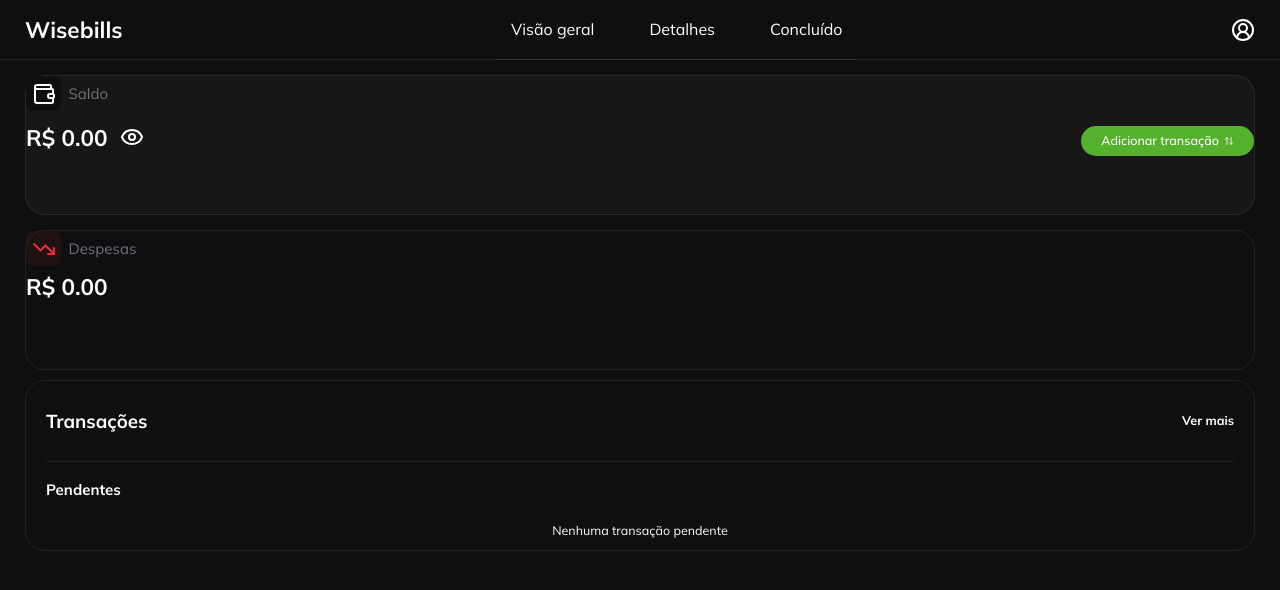
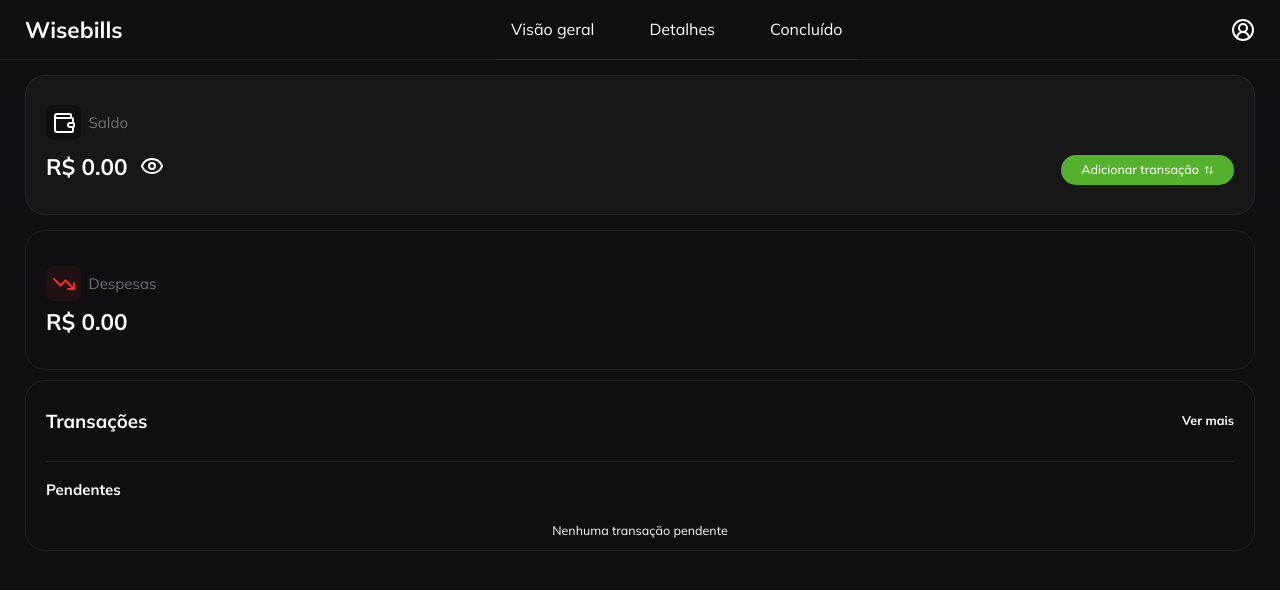
Before and after one commit to nicolasfreitas-dev/wisebills, a Next.js app: page / in a window 1280 px wide. Shown: the top 590 px of the page. Built offline with nearby package versions, Linux system fonts and the light colour scheme.

Commit message:
refactor: adjust on padding and margin of AmountContainer component

```diff
--- a/src/components/AmountContainer/index.tsx
+++ b/src/components/AmountContainer/index.tsx
@@ -7,7 +7,7 @@ interface AmountProps {
 
 export default function AmountContainer({ children, background }: AmountProps) {
     return (
-        <div className={`w-full h-56 border border-border-color rounded-[20px] flex flex-col gap-3 items-start mt-6 ${background || ""}`}>
+        <div className={`w-full h-56 border border-border-color rounded-[20px] flex flex-col gap-3 items-start justify-center py-6 px-8 mt-6 ${background || ""}`}>
             {children}
         </div>
     )
```
